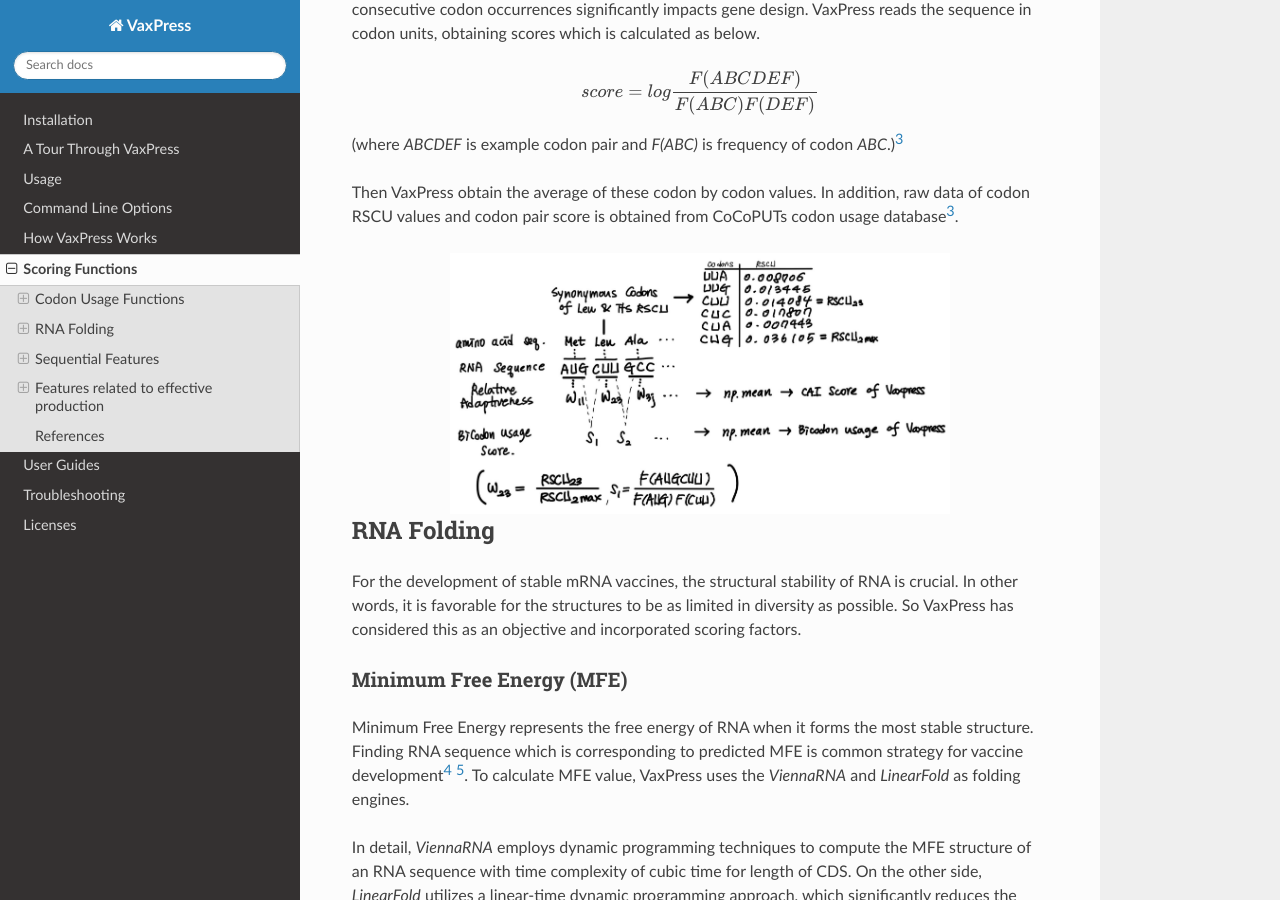
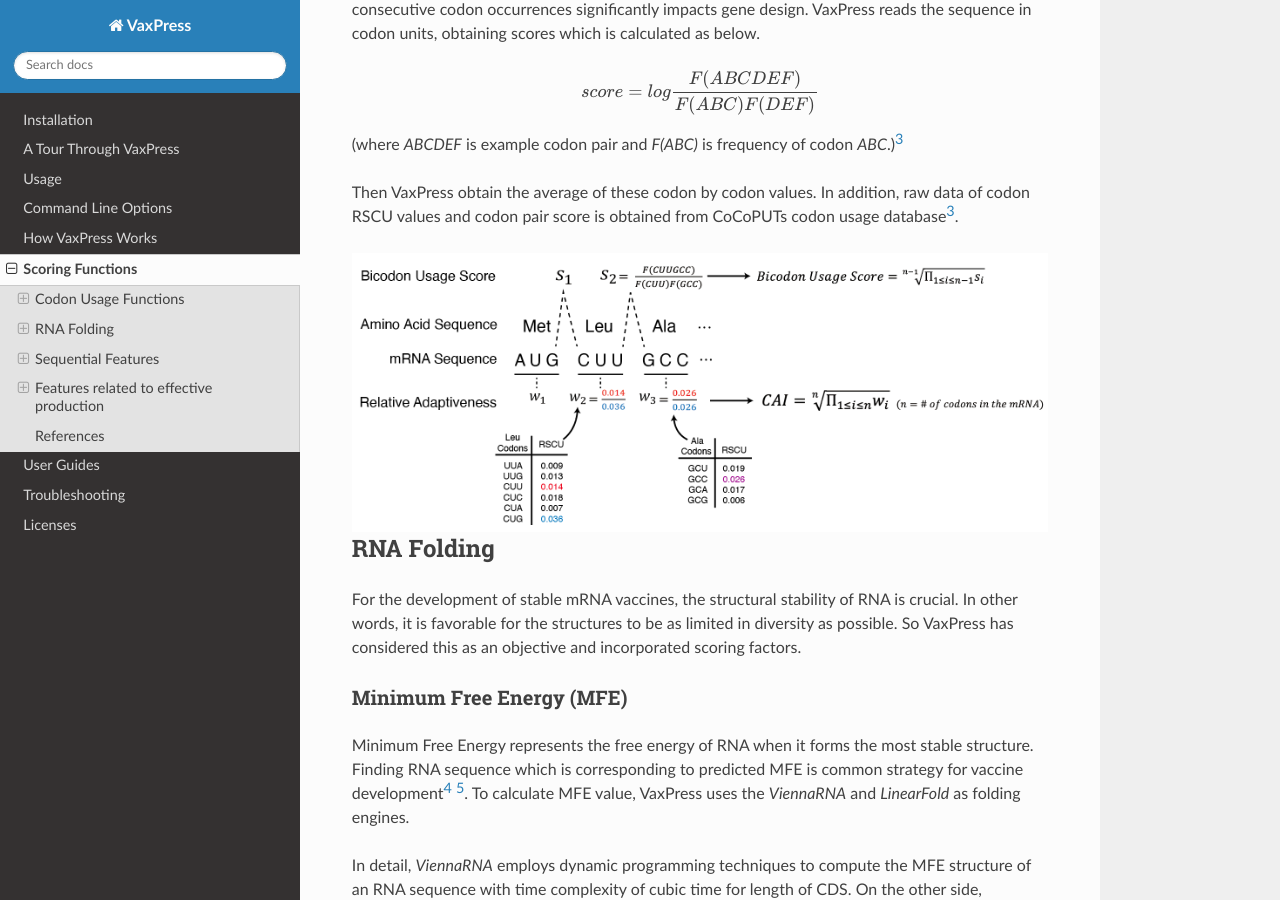
Before and after one commit to ChangLabSNU/VaxPress, a Sphinx documentation site: the page built from docs/scoring_functions.rst, in a window 1280 px wide and 900 px high, scrolled down 1003 px. Built offline with Sphinx 7.4.7 and the Read the Docs theme 2.0.0, drawn with Linux system fonts in a browser that asks for light colours.

Commit message:
Revised CAI figure in documentation

```diff
--- a/docs/scoring_functions.rst
+++ b/docs/scoring_functions.rst
@@ -72,8 +72,8 @@ Then VaxPress obtain the average of these codon by codon values.
 In addition, raw data of codon RSCU values and codon pair score is
 obtained from CoCoPUTs codon usage database\ [#CoCoPUTs]_.
 
-.. image:: _images/bicodon.png
-    :width: 500px
+.. image:: _images/cai_bicodon.png
+    :width: 700px
     :align: center
     :alt: bicodon usage.
 
```
Also changed, not shown: docs/_images/cai_bicodon.png (added).
